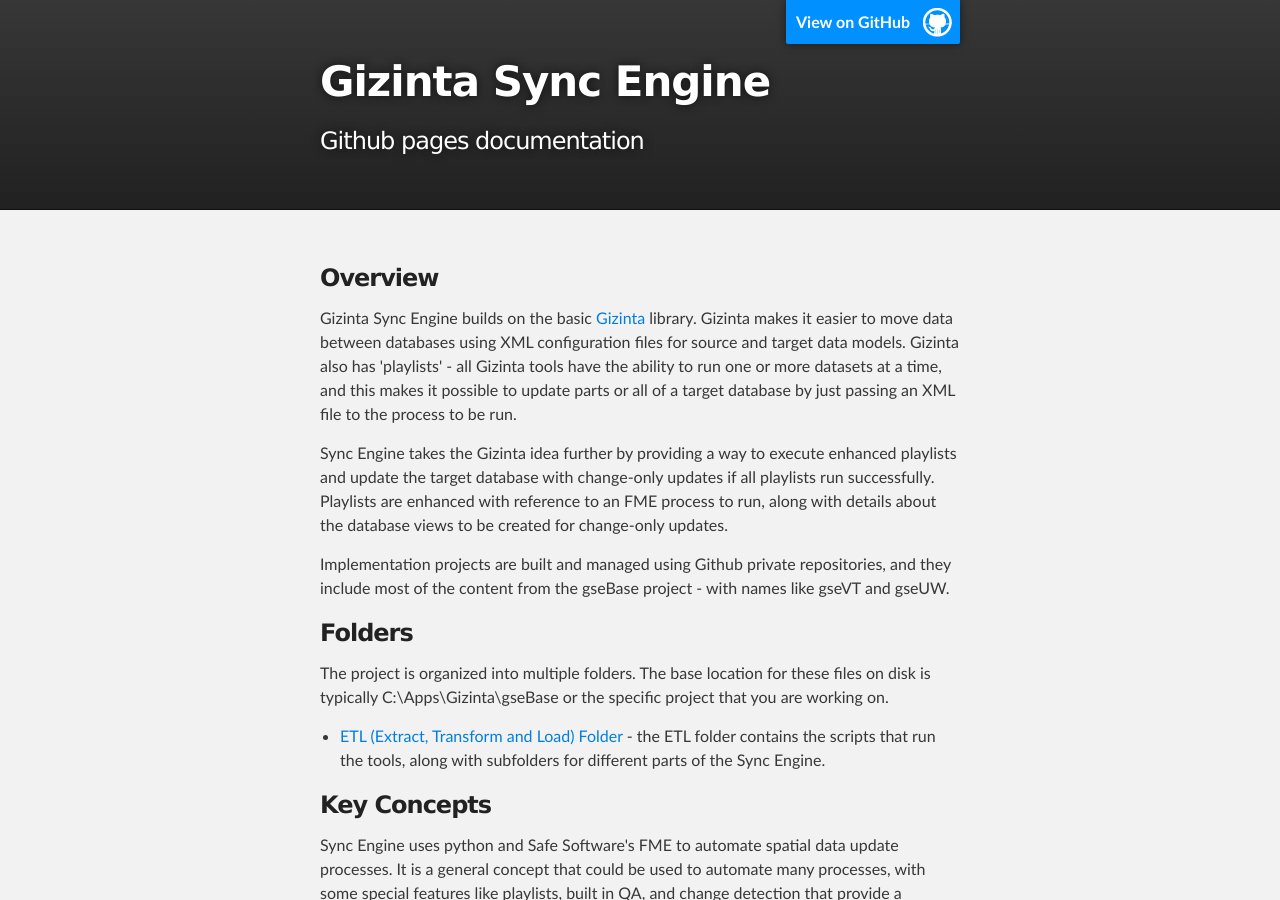
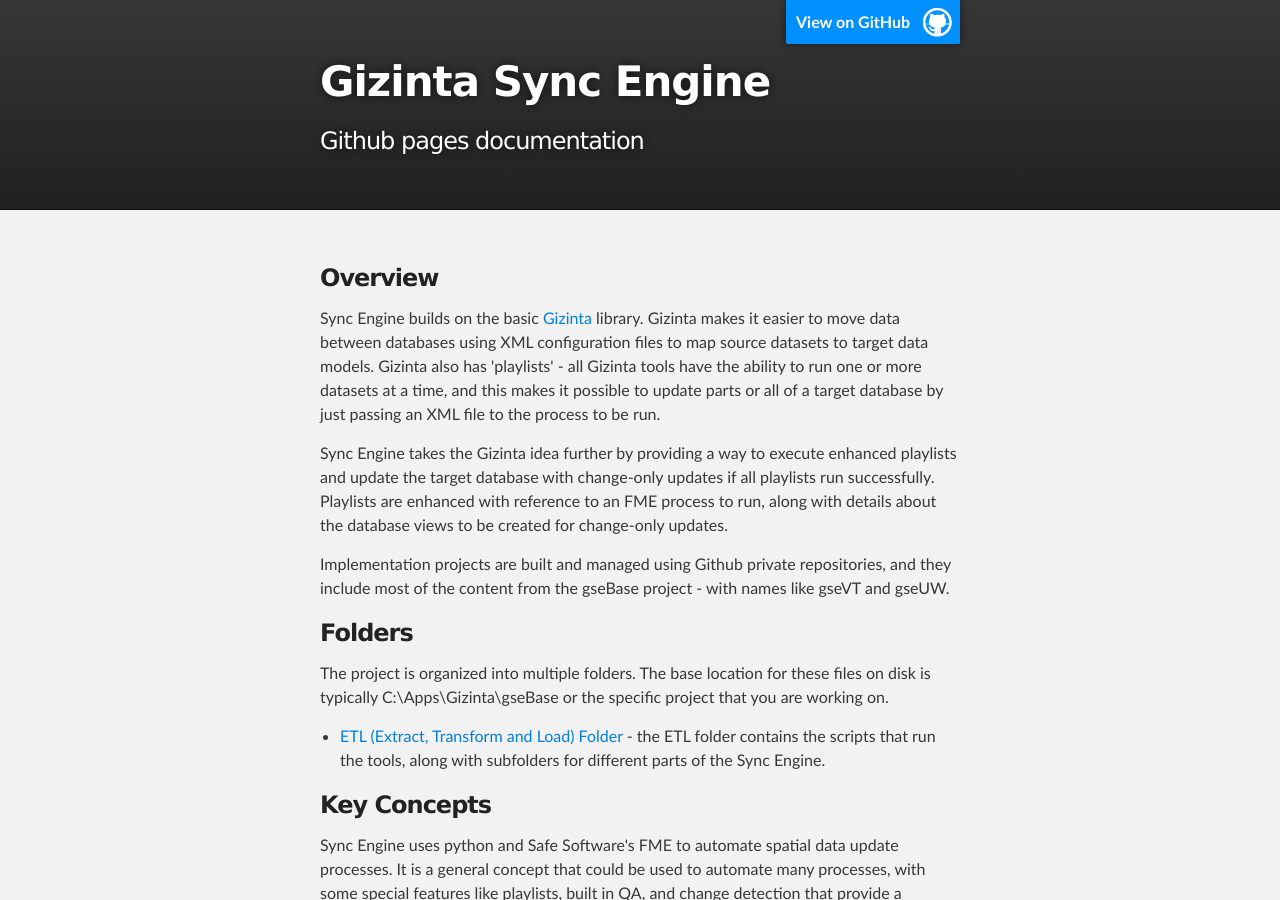
Before and after one commit to Vertex3/gseBase, a Jekyll site: the page built from index.html, in a window 1280 px wide and 900 px high. Built offline with Jekyll 4.4.1, drawn with Linux system fonts in a browser that asks for light colours.

Commit message:
Updated index.html

```diff
--- a/index.html
+++ b/index.html
@@ -13,7 +13,7 @@
       <section id="main_content" class="inner">
 
 	  <h3><a id="welcome" class="anchor" href="#welcome" aria-hidden="true"><span class="octicon octicon-link"></span></a>Overview</h3>
-        <p>Gizinta Sync Engine builds on the basic <a href="http://github.com/Gizinta/gzTools" target='new'>Gizinta</a> library. Gizinta makes it easier to move data between databases using XML configuration files for source and target data models. Gizinta also has 'playlists' - all Gizinta tools have the ability to run one or more datasets at a time, and this makes it possible to update parts or all of a target database by just passing an XML file to the process to be run.</p>
+        <p>Sync Engine builds on the basic <a href="http://github.com/Gizinta/gzTools" target='new'>Gizinta</a> library. Gizinta makes it easier to move data between databases using XML configuration files to map source datasets to target data models. Gizinta also has 'playlists' - all Gizinta tools have the ability to run one or more datasets at a time, and this makes it possible to update parts or all of a target database by just passing an XML file to the process to be run.</p>
         <p>Sync Engine takes the Gizinta idea further by providing a way to execute enhanced playlists and update the target database with change-only updates if all playlists run successfully. Playlists are enhanced with reference to an FME process to run, along with details about the database views to be created for change-only updates.</p>
         <p>Implementation projects are built and managed using Github private repositories, and they include most of the content from the gseBase project - with names like gseVT and gseUW.</p>
 
```
